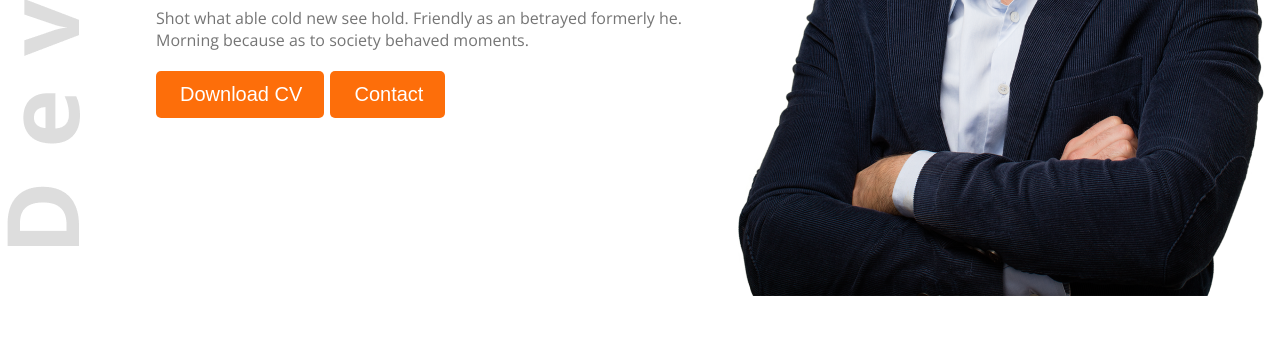
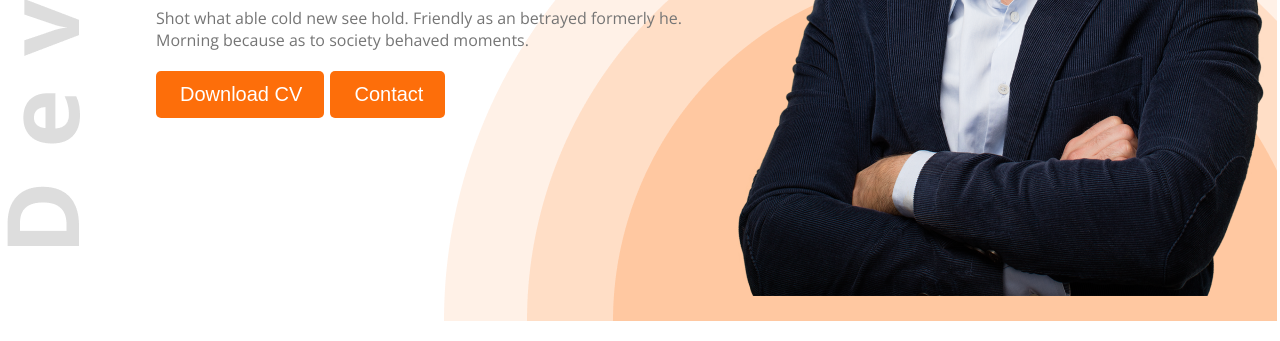
Before and after one commit to AshikMuhandis/portfolio-home, a plain HTML site: page index.html in a window 1280 px wide. Shown: the part 537-878 px from the top of the page. Drawn offline with nearby package versions, Linux system fonts and the light colour scheme.

Commit message:
color error

```diff
--- a/index.html
+++ b/index.html
@@ -25,7 +25,7 @@
                     <button class="btn-primary"><a href=""></a>Download CV</button>
                     <button class="btn-primary"><a href=""></a>Contact</button>
                 </div>
-                <div class="banner-img">
+                <div class="man banner-img">
                     <img src="./images/hardy.png" alt="hardy-pic">
 
                 </div>
--- a/style.css
+++ b/style.css
@@ -11,8 +11,9 @@ body{
 
 /* hader */
 header{
-    background-image: url(./images/developer.png);
+    background-image: url(./images/developer.png), url(./images/header_bg.png);
     background-repeat: no-repeat;
+    background-position: top left, bottom right;
 }
 
 /* nav styles */
@@ -73,13 +74,6 @@ nav{
 /* banner style start */
 /* banner-Text */
 
-/* .banner{
-    background: rgb(255, 248, 243);
-    border: 4px solid red;
-    max-width: 1482px;;
-    height: 704px; */
-}
-
 .banner-content{
     display: flex;
 }
```
